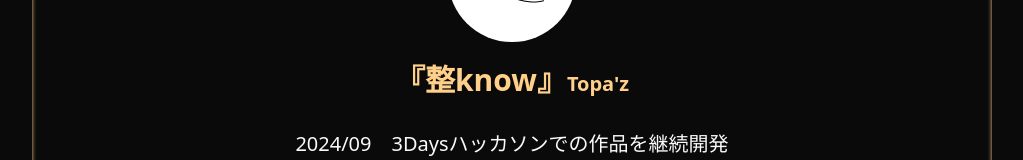
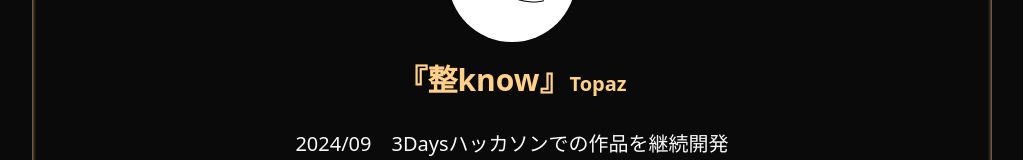
Before and after one commit to UkyoTaniguchi/portfolio, a Next.js app: page /pages/projects in a window 1280 px wide. Shown: the part 758-918 px from the top of the page, without its empty margins (128-1151 px from the left). Built offline with nearby package versions, Linux system fonts and the light colour scheme.

Commit message:
fix: シングルクウォーテーションの修正

```diff
--- a/src/app/pages/projects/page.tsx
+++ b/src/app/pages/projects/page.tsx
@@ -42,7 +42,7 @@ export default function Projects() {
                 </Avatar>
                 <h1 className="text-3xl text-[#FFD08A] font-bold mb-8">『整know』
                     <Link href="https://topaz.dev/projects/1a5a4ffedaa05c7a06b4" className="text-xl hover:underline">
-                        Topa'z
+                        Topaz
                     </Link>
                 </h1>
                 <div className="flex flex-col items-center w-[80%]">
```
